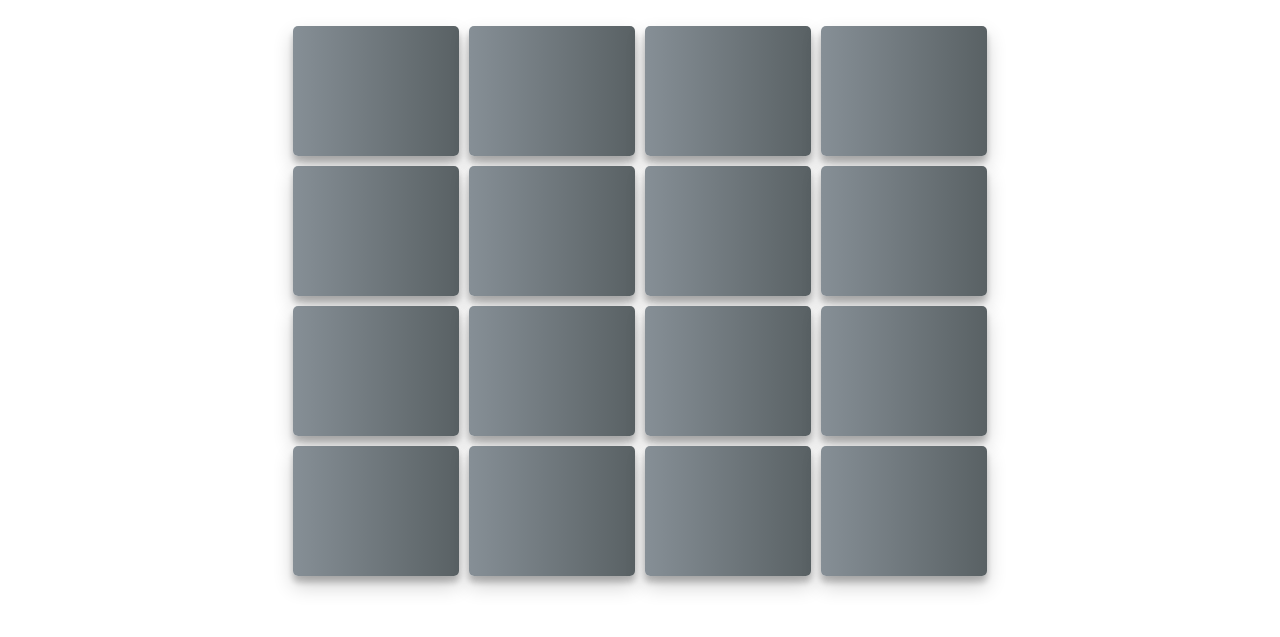
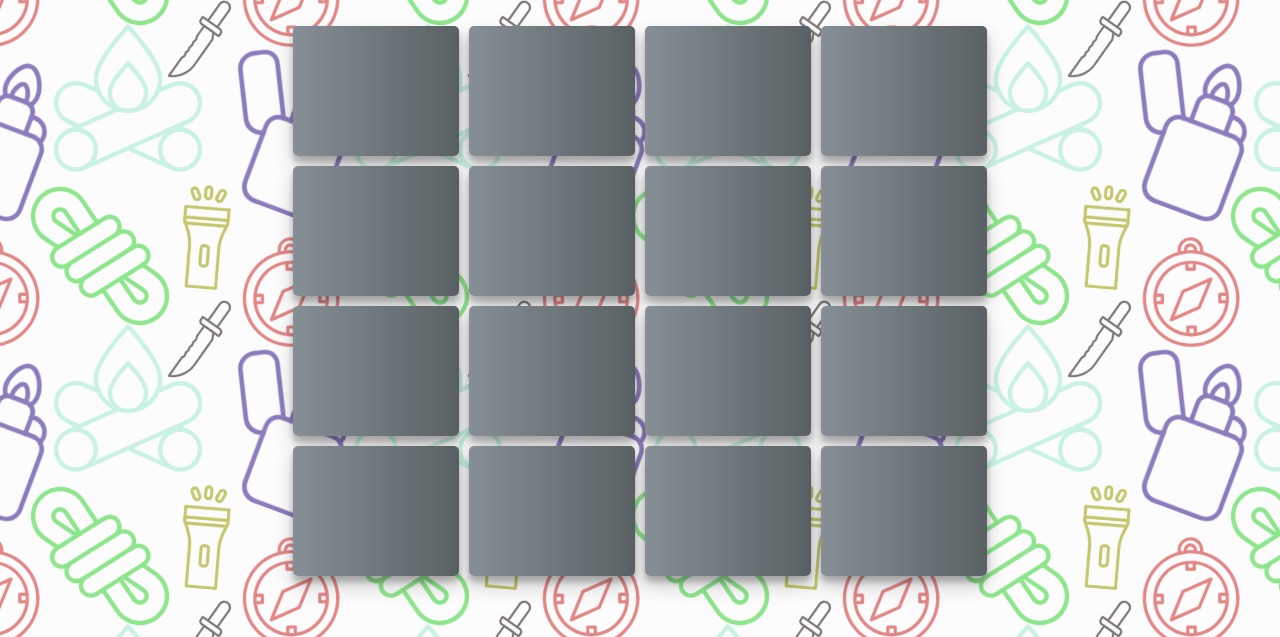
Before and after one commit to Kyotho/Memory-Game, a plain HTML site: page index.html in a window 1280 px wide. Shown: the part 163-800 px from the top of the page. Drawn offline with nearby package versions, Linux system fonts and the light colour scheme; the site is published under a folder, as on GitHub Pages, so addresses that start at the root find nothing.

Commit message:
Update style.css

```diff
--- a/css/style.css
+++ b/css/style.css
@@ -6,7 +6,7 @@
 
 body {
   height: 100vh;
-  background-image: url(/images/pattern.png);
+  background-image: url(../images/pattern.png);
 
   font-family: 'Indie Flower', cursive;
 }
```
